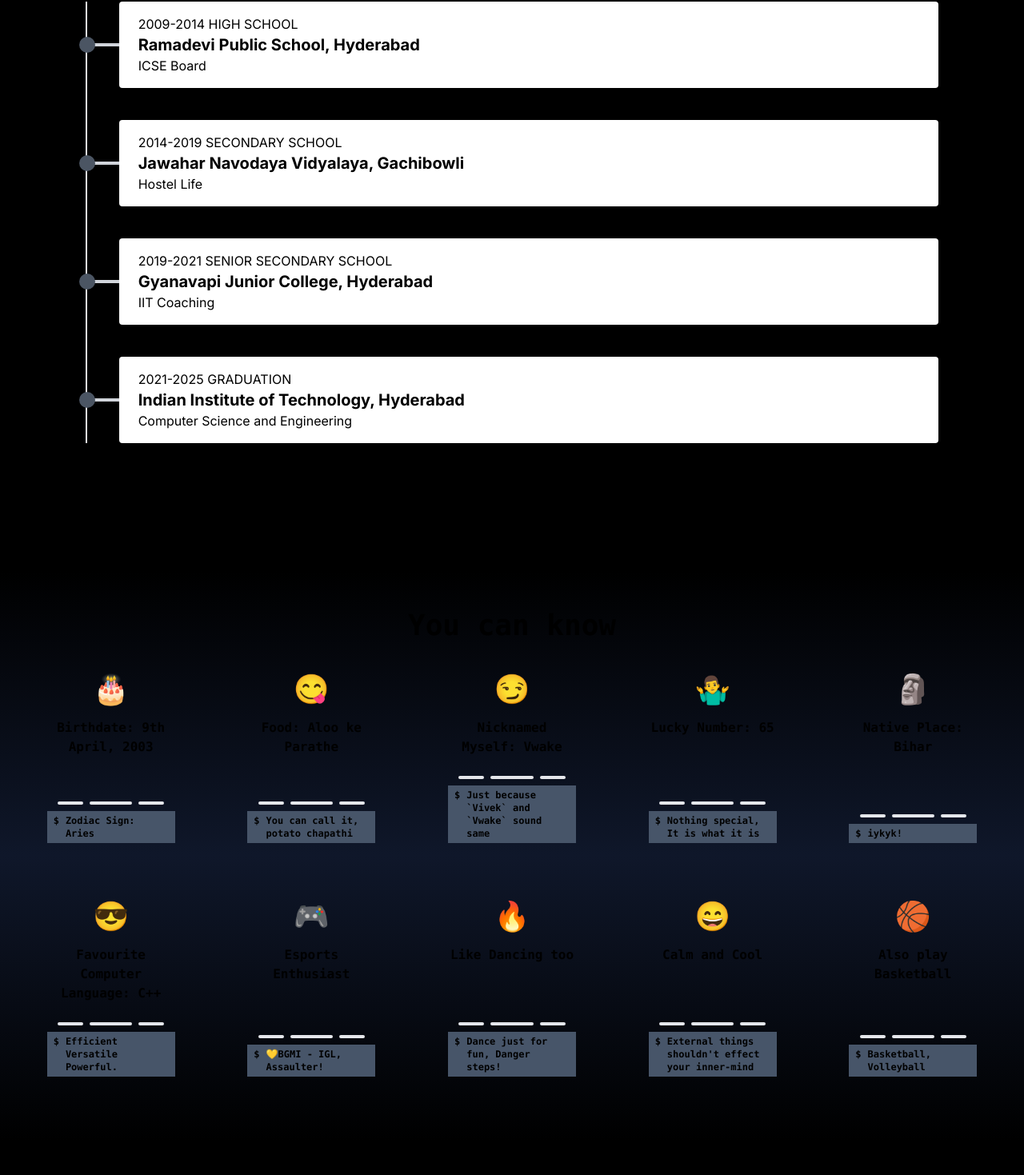
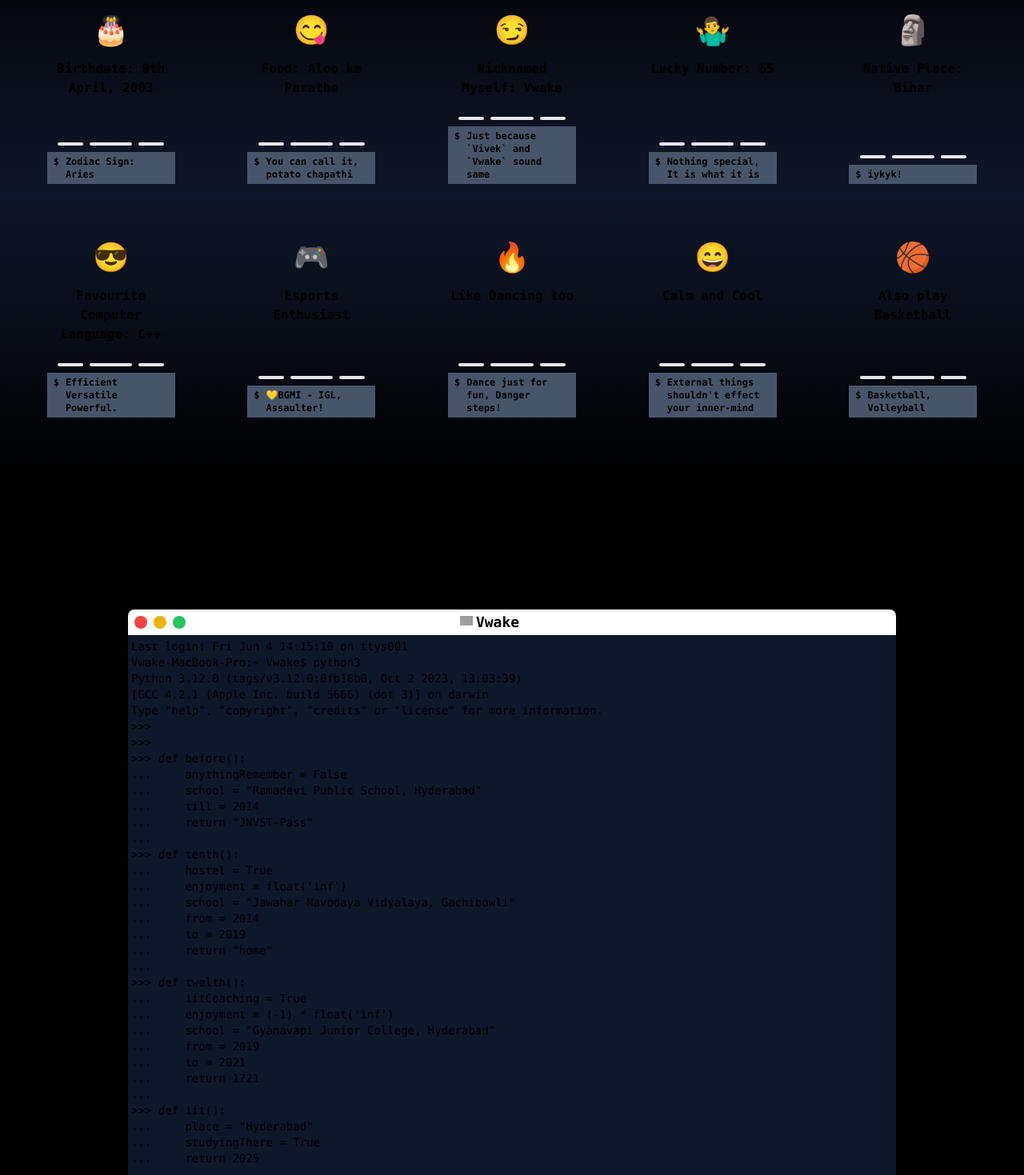
Before and after one commit to v-house/k-vivek-kumar, a Next.js app: page / in a window 1280 px wide. Shown: the part 2062-3531 px from the top of the page at 80% size. Built offline with nearby package versions, Linux system fonts and the light colour scheme; grey boxes are pictures that could not be loaded.

Commit message:
Education as terminal...

```diff
--- a/app/Education.tsx
+++ b/app/Education.tsx
@@ -1,61 +1,156 @@
+"use client";
+
+import { useState } from "react";
+import { FaMinus, FaPlus } from "react-icons/fa";
+import { ImCross } from "react-icons/im";
+
 export default function Education() {
+  const [isClosed, setIsClosed] = useState(false);
+  const [isTClosed, setIsTClosed] = useState(true);
+
+  const handleClose = () => {
+    setIsClosed(true);
+  };
+
+  const handleTClose = () => {
+    setIsTClosed(false);
+  };
+
+  const handleTOpen = () => {
+    setIsTClosed(true);
+  };
+
   return (
     <>
-      <section id="education" className="my-12 py-12">
+      <section id="education" className="my-12 lg:py-12">
         <div className="text-2xl lg:text-4xl text-center font-mono font-extrabold">
           Education
         </div>
-        <div className="w-10/12 mx-auto relative py-6">
-          <div className="border-l-2">
-            <div className="transform transition cursor-pointer hover:-translate-y-2 ml-10 relative flex items-center px-6 py-4 bg-white text-black rounded mb-10 flex-col md:flex-row space-y-4 md:space-y-0">
-              <div className="w-5 h-5 bg-gray-600 absolute -left-10 transform -translate-x-2/4 rounded-full z-10 mt-2 md:mt-0"></div>
-              <div className="w-10 h-1 bg-gray-300 absolute -left-10 z-0"></div>
-              <div className="flex-auto">
-                <h1 className="uppercase">2009-2014 High School</h1>
-                <h1 className="text-xl font-bold">
-                  Ramadevi Public School, Hyderabad
-                </h1>
-                <h3>ICSE Board</h3>
+        <div
+          className={`w-11/12 lg:w-3/4 mx-auto flex flex-col items-center my-6 text-xs lg:text-lg transition-opacity duration-500 ${
+            isClosed ? "opacity-25 pointer-events-none" : "opacity-100"
+          }`}
+        >
+          {/* Each card */}
+          <div className="w-full h-4 lg:h-8 bg-white flex items-center justify-between rounded-t-lg">
+            <div className="group flex items-center">
+              <div className="mx-1 lg:mx-2 w-2 lg:w-4 h-2 lg:h-4 rounded-full bg-red-500 text-black">
+                <button
+                  onClick={handleClose}
+                  className="hidden w-full h-full group-hover:flex items-center justify-center font-extrabold p-1"
+                >
+                  <ImCross />
+                </button>
+              </div>
+              <div className="mr-1 lg:mr-2 w-2 lg:w-4 h-2 lg:h-4 rounded-full bg-yellow-500 text-black">
+                <button
+                  onClick={handleTClose}
+                  className="w-full h-full hidden group-hover:flex items-center justify-center font-extrabold p-1"
+                >
+                  <FaMinus />
+                </button>
+              </div>
+              <div className="w-2 lg:w-4 h-2 lg:h-4 rounded-full bg-green-500 text-black">
+                <button
+                  onClick={handleTOpen}
+                  className="w-full h-full hidden group-hover:flex items-center justify-center font-extrabold p-1"
+                >
+                  <FaPlus />
+                </button>
               </div>
             </div>
-            <div className="transform transition cursor-pointer hover:-translate-y-2 ml-10 relative flex items-center px-6 py-4 bg-white text-black rounded mb-10 flex-col md:flex-row space-y-4 md:space-y-0">
-              <div className="w-5 h-5 bg-gray-600 absolute -left-10 transform -translate-x-2/4 rounded-full z-10 mt-2 md:mt-0"></div>
-              <div className="w-10 h-1 bg-gray-300 absolute -left-10 z-0"></div>
-              <div className="flex-auto">
-                <h1 className="uppercase">2014-2019 Secondary School</h1>
-                <h1 className="text-xl font-bold">
-                  Jawahar Navodaya Vidyalaya, Gachibowli
-                </h1>
-                <h3>Hostel Life</h3>
+            <div className="-translate-x-4 lg:-translate-x-16 text-black flex items-center">
+              <div className="h-4 w-4 mr-1">
+                <img src="https://clipartflare.com/images/fo3557f6d3-folder-icon-folder-icon-aqua-azure-turquoise-clipart-folder-icon-clipart.png" />
               </div>
+              <div className="font-mono font-bold">Vwake</div>
             </div>
-
-            <div className="transform transition cursor-pointer hover:-translate-y-2 ml-10 relative flex items-center px-6 py-4 bg-white text-black rounded mb-10 flex-col md:flex-row space-y-4 md:space-y-0">
-              <div className="w-5 h-5 bg-gray-600 absolute -left-10 transform -translate-x-2/4 rounded-full z-10 mt-2 md:mt-0"></div>
-              <div className="w-10 h-1 bg-gray-300 absolute -left-10 z-0"></div>
-              <div className="flex-auto">
-                <h1 className="uppercase">2019-2021 Senior Secondary School</h1>
-                <h1 className="text-xl font-bold">
-                  Gyanavapi Junior College, Hyderabad
-                </h1>
-                <h3>IIT Coaching</h3>
+            <div></div>
+          </div>
+          {isTClosed && (
+            <div className="w-full font-mono flex flex-col p-1 bg-slate-900 rounded-b-lg pb-16 text-xs lg:text-sm">
+              <div>Last login: Fri Jun 4 14:15:10 on ttys001</div>
+              <div>Vwake-MacBook-Pro:~ Vwake$ python3</div>
+              <div>
+                Python 3.12.0 (tags/v3.12.0:0fb18b0, Oct 2 2023, 13:03:39)
               </div>
+              <div>[GCC 4.2.1 (Apple Inc. build 5666) (dot 3)] on darwin</div>
+              <div>
+                Type "help", "copyright", "credits" or "license" for more
+                information.
+              </div>
+              <div>{">>>"}</div>
+              <div>{">>>"}</div>
+              <div>{">>> def before():"}</div>
+              <div className="">
+                ...&nbsp;&nbsp;&nbsp;&nbsp;&nbsp;anythingRemember = False
+              </div>
+              <div className="">
+                ...&nbsp;&nbsp;&nbsp;&nbsp;&nbsp;school = "Ramadevi Public
+                School, Hyderabad"
+              </div>
+              <div className="">
+                ...&nbsp;&nbsp;&nbsp;&nbsp;&nbsp;till = 2014
+              </div>
+              <div className="">
+                ...&nbsp;&nbsp;&nbsp;&nbsp;&nbsp;return "JNVST-Pass"
+              </div>
+              <div className="">...</div>
+              <div>{">>> def tenth():"}</div>
+              <div className="">
+                ...&nbsp;&nbsp;&nbsp;&nbsp;&nbsp;hostel = True
+              </div>
+              <div className="">
+                ...&nbsp;&nbsp;&nbsp;&nbsp;&nbsp;enjoyment = float({"'"}inf')
+              </div>
+              <div className="">
+                ...&nbsp;&nbsp;&nbsp;&nbsp;&nbsp;school = "Jawahar Navodaya
+                Vidyalaya, Gachibowli"
+              </div>
+              <div className="">
+                ...&nbsp;&nbsp;&nbsp;&nbsp;&nbsp;from = 2014
+              </div>
+              <div className="">...&nbsp;&nbsp;&nbsp;&nbsp;&nbsp;to = 2019</div>
+              <div className="">
+                ...&nbsp;&nbsp;&nbsp;&nbsp;&nbsp;return "home"
+              </div>
+              <div className="">...</div>
+              <div>{">>> def twelth():"}</div>
+              <div className="">
+                ...&nbsp;&nbsp;&nbsp;&nbsp;&nbsp;iitCoaching = True
+              </div>
+              <div className="">
+                ...&nbsp;&nbsp;&nbsp;&nbsp;&nbsp;enjoyment = (-1) * float({"'"}
+                inf')
+              </div>
+              <div className="">
+                ...&nbsp;&nbsp;&nbsp;&nbsp;&nbsp;school = "Gyanavapi Junior
+                College, Hyderabad"
+              </div>
+              <div className="">
+                ...&nbsp;&nbsp;&nbsp;&nbsp;&nbsp;from = 2019
+              </div>
+              <div className="">...&nbsp;&nbsp;&nbsp;&nbsp;&nbsp;to = 2021</div>
+              <div className="">
+                ...&nbsp;&nbsp;&nbsp;&nbsp;&nbsp;return 1721
+              </div>
+              <div className="">...</div>
+              <div>{">>> def iit():"}</div>
+              <div className="">
+                ...&nbsp;&nbsp;&nbsp;&nbsp;&nbsp;place = "Hyderabad"
+              </div>
+              <div className="">
+                ...&nbsp;&nbsp;&nbsp;&nbsp;&nbsp;studyingThere = True
+              </div>
+              <div className="">
+                ...&nbsp;&nbsp;&nbsp;&nbsp;&nbsp;return 2025
+              </div>
+              <div className="">...</div>
+              <div>{'>>> print("Thank you")'}</div>
+              <div>{"Thank you"}</div>
+              <div>{">>>"}</div>
             </div>
-
-            <div className="transform transition cursor-pointer hover:-translate-y-2 ml-10 relative flex items-center px-6 py-4 bg-white text-black rounded mb-10 flex-col md:flex-row space-y-4 md:space-y-0">
-              <div className="w-5 h-5 bg-gray-600 absolute -left-10 transform -translate-x-2/4 rounded-full z-10 mt-2 md:mt-0"></div>
-              <div className="w-10 h-1 bg-gray-300 absolute -left-10 z-0"></div>
-              <div className="flex-auto">
-                <h1 className="uppercase">2021-2025 Graduation</h1>
-                <h1 className="text-xl font-bold">
-                  Indian Institute of Technology, Hyderabad
-                </h1>
-                <h3>Computer Science and Engineering</h3>
-              </div>
-            </div>
-
-            {/* Add more cards as needed */}
-          </div>
+          )}
         </div>
       </section>
     </>
--- a/app/page.tsx
+++ b/app/page.tsx
@@ -13,8 +13,8 @@
         <Hero />
         <Projects />
         <Features />
+        <Random />
         <Education />
-        <Random />
       </div>
     </>
   );
```
